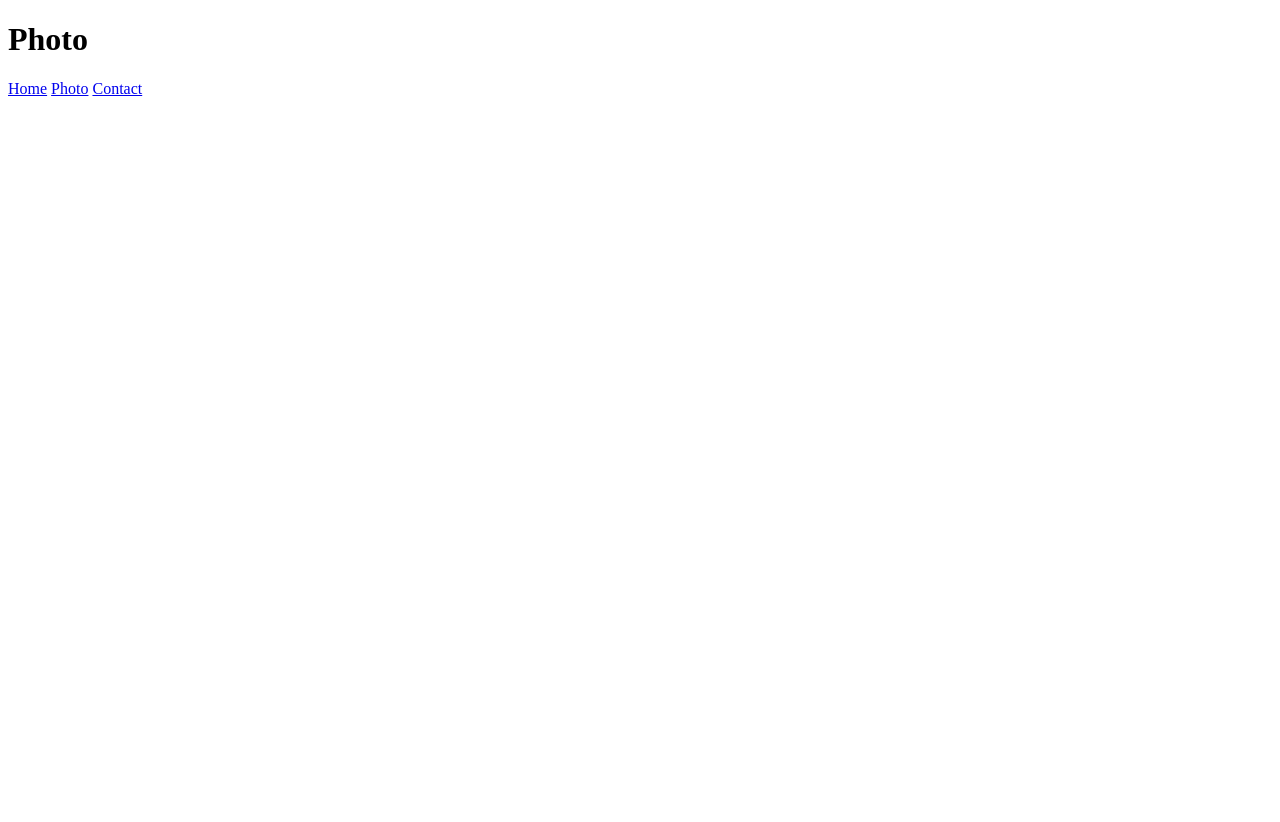
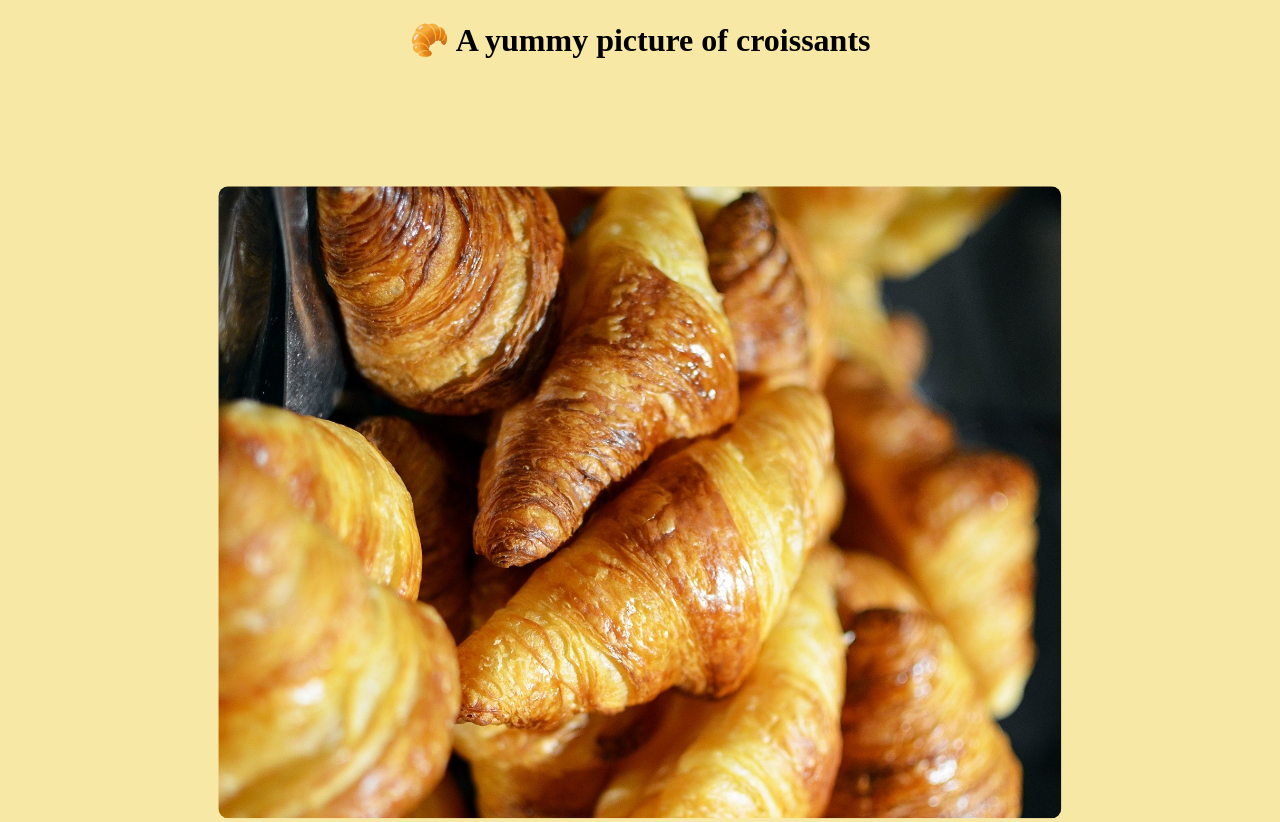
Before and after one commit to k4butler/Croissant, a plain HTML site: page photo.html in a window 1280 px wide. Shown: the top 822 px of the page. Before the commit the page ends 800 px from the top, so only its background shows below. Drawn offline with Linux system fonts and the light colour scheme.

Commit message:
Added content to pages

```diff
--- a/photo.html
+++ b/photo.html
@@ -4,10 +4,13 @@
     <meta charset="UTF-8" />
     <meta http-equiv="X-UA-Compatible" content="IE=edge" />
     <meta name="viewport" content="width=device-width, initial-scale=1.0" />
+
     <title>Photo</title>
+    <link rel="stylesheet" href="/src/styles.css" />
   </head>
   <body>
-    <h1>Photo</h1>
+    <h1>🥐 A yummy picture of croissants</h1>
+    <img src="/img/croissant.jpg" alt="croissants" />
     <div class="navigate">
       <a href="/">Home</a>
       <a href="/photo.html">Photo</a>
--- a/src/styles.css
+++ b/src/styles.css
@@ -0,0 +1,29 @@
+a {
+  margin: 0px 10px;
+  color: rgb(0, 86, 173);
+  font-size: 18px;
+}
+body {
+  background-color: #f8e8a6;
+}
+img {
+  max-width: 50%;
+  transform: rotate(90deg);
+  display: block;
+  margin: 0px auto;
+  border-radius: 10px;
+}
+
+h1,
+p,
+.navigate {
+  text-align: center;
+}
+p {
+  margin: 15px auto;
+}
+
+.email {
+  color: rgb(221, 0, 255);
+  margin: 0 auto;
+}
```
Also changed, not shown: contact.html (+6 -0 lines), index.html (+7 -1 lines), img/croissant.jpg (added), 1 other file.
